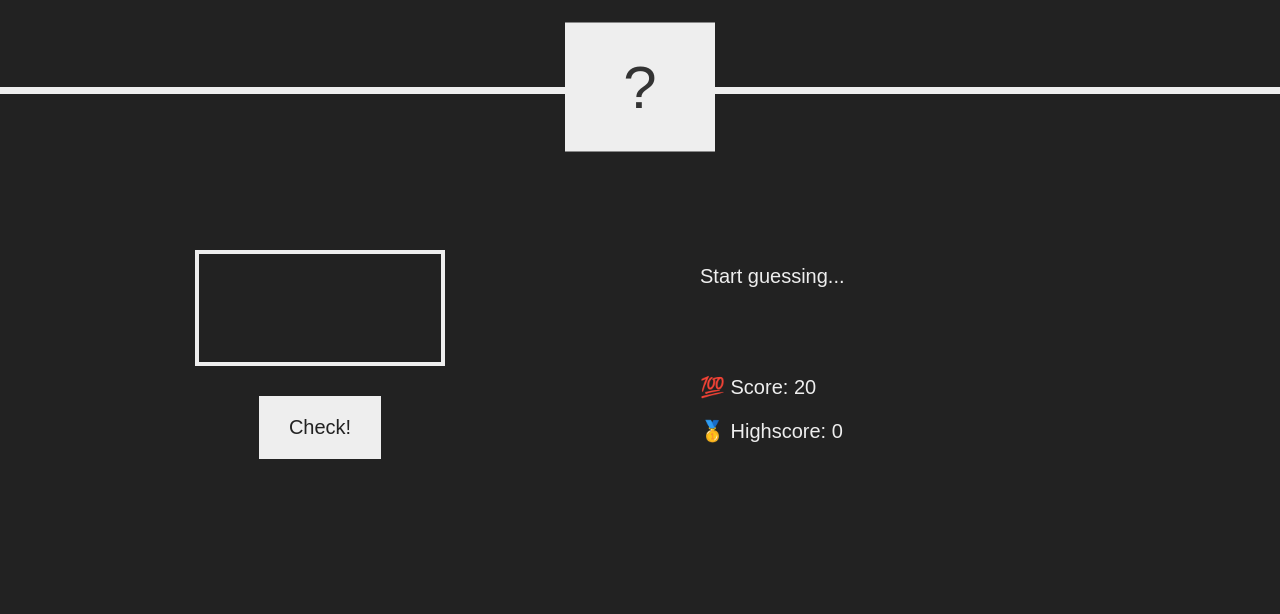
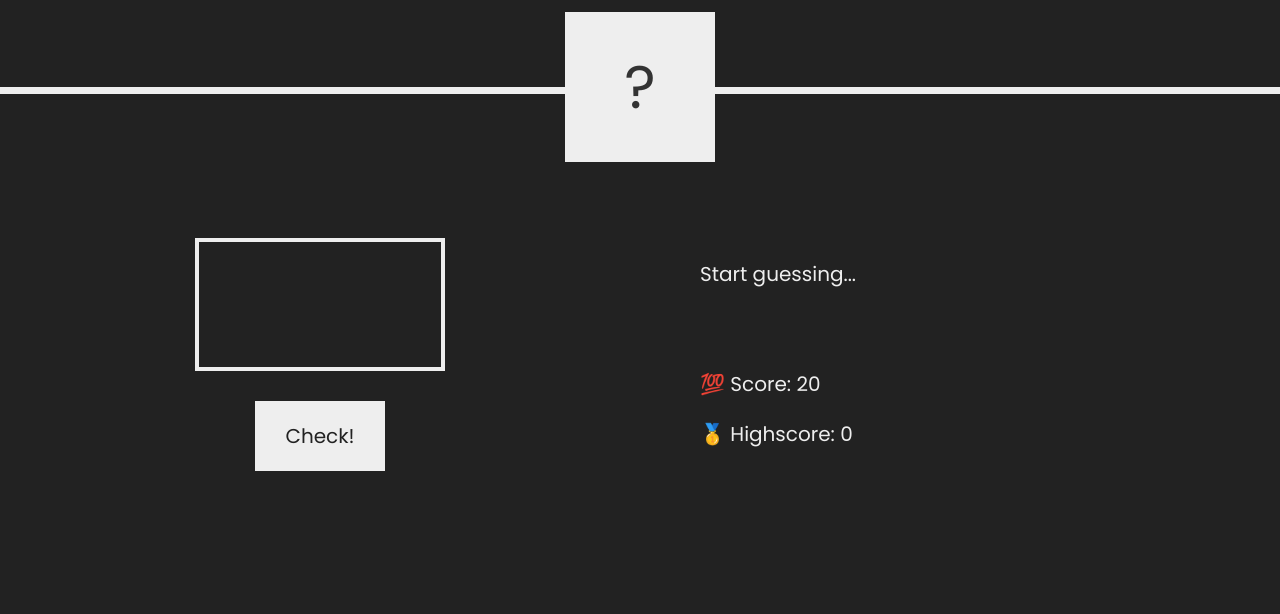
Before and after one commit to immebin/guss-number, a plain HTML site: page index.html in a window 1280 px wide. Shown: the part 186-800 px from the top of the page. Drawn offline with Linux system fonts and the light colour scheme.

Commit message:
Add files via upload

```diff
--- a/style.css
+++ b/style.css
@@ -14,7 +14,7 @@ html {
 }
 
 body {
-  font-family: 'Press Start 2P', sans-serif;
+  font-family: 'Poppins', sans-serif;
   color: #eee;
   background-color: #222;
   /* background-color: #60b347; */
```
